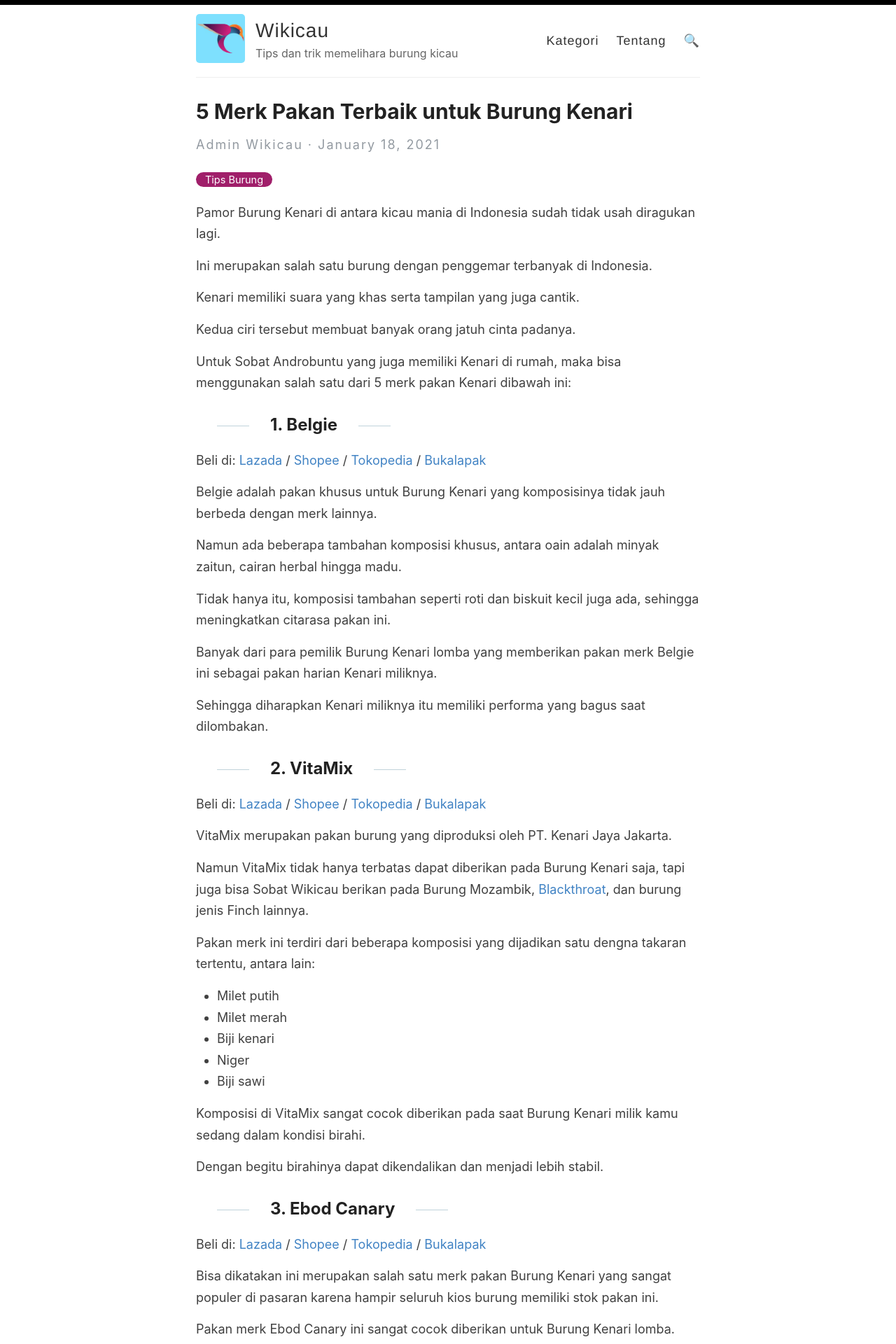
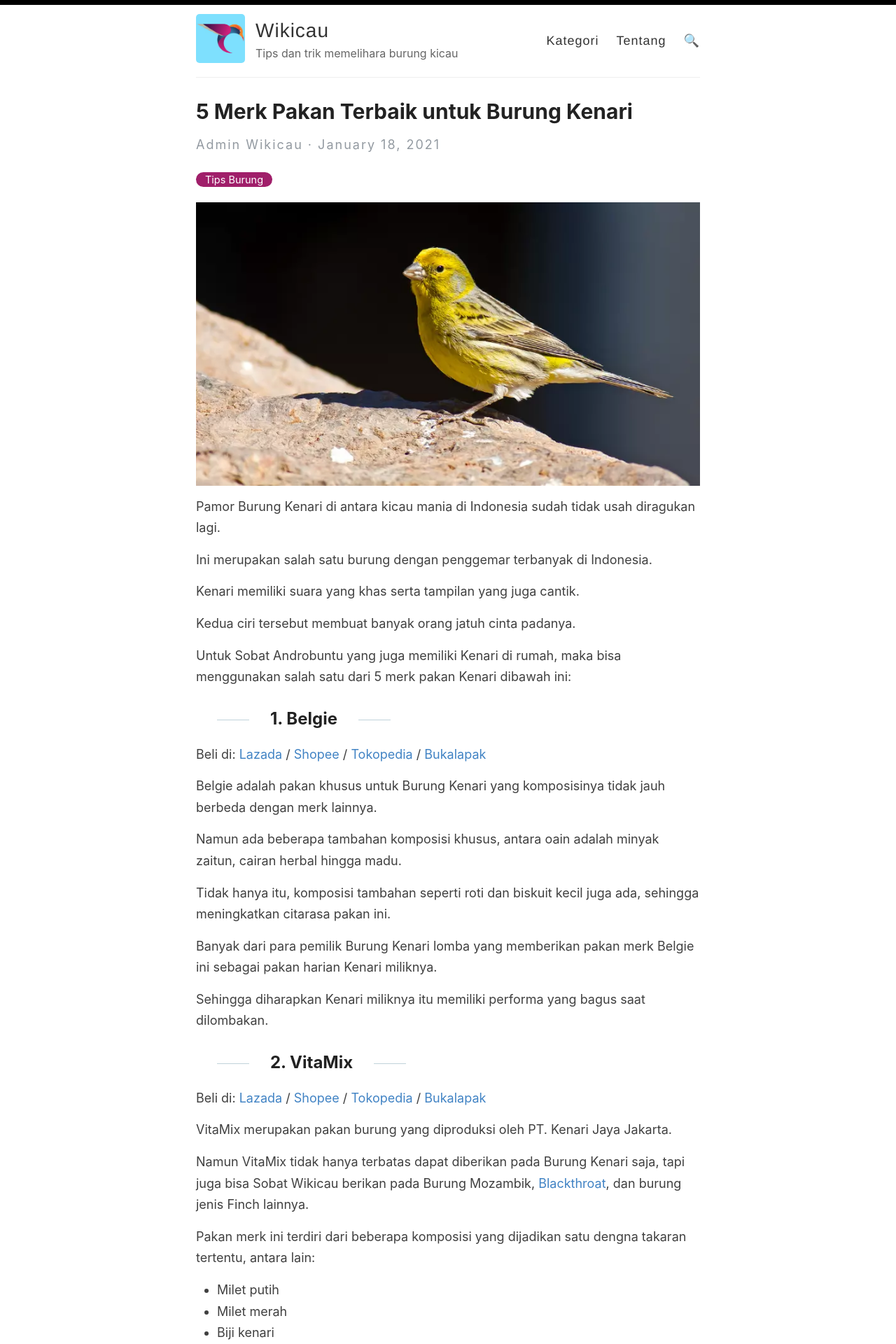
Before and after one commit to wikicau/wikicau.github.io, a Jekyll site: the page built from _posts/2021-01-18-merk-pakan-kenari.md, in a window 1280 px wide. Shown: the top 1920 px of the page at 70% size. Built offline with Jekyll 4.4.1, drawn with Linux system fonts in a browser that asks for light colours.

Commit message:
add image post

```diff
--- a/_posts/2021-01-18-merk-pakan-kenari.md
+++ b/_posts/2021-01-18-merk-pakan-kenari.md
@@ -3,6 +3,8 @@
 title: "5 Merk Pakan Terbaik untuk Burung Kenari"
 categories: [Tips Burung]
 ---
+
+![Merk Pakan Terbaik untuk Burung Kenari](/images/Rekomendasi-Merk-Pakan-Burung-Kenari-by-Wikicau.webp)
 
 Pamor Burung Kenari di antara kicau mania di Indonesia sudah tidak usah diragukan lagi.
 
```
Also changed, not shown: images/Rekomendasi-Merk-Pakan-Burung-Kenari-by-Wikicau.webp (added).
